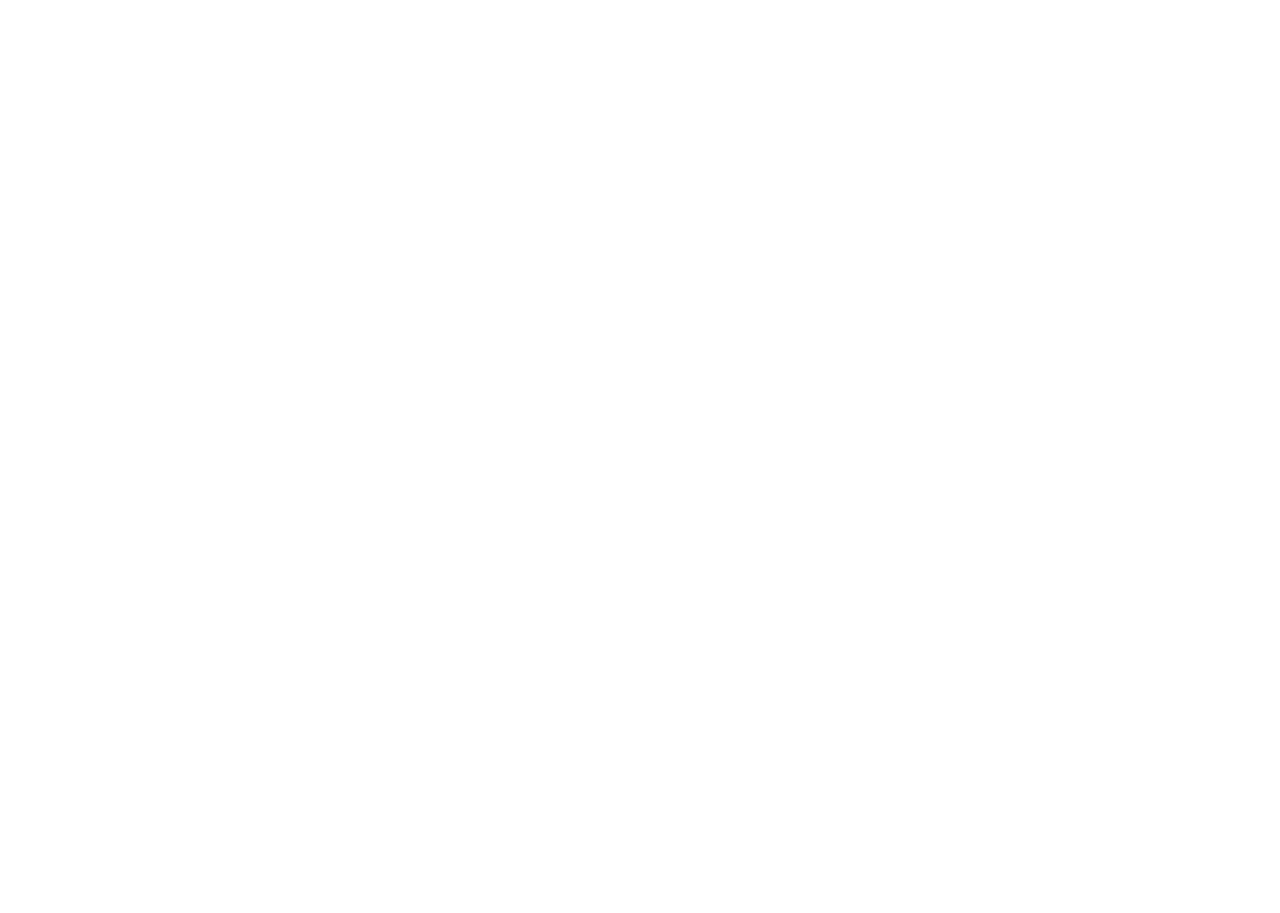
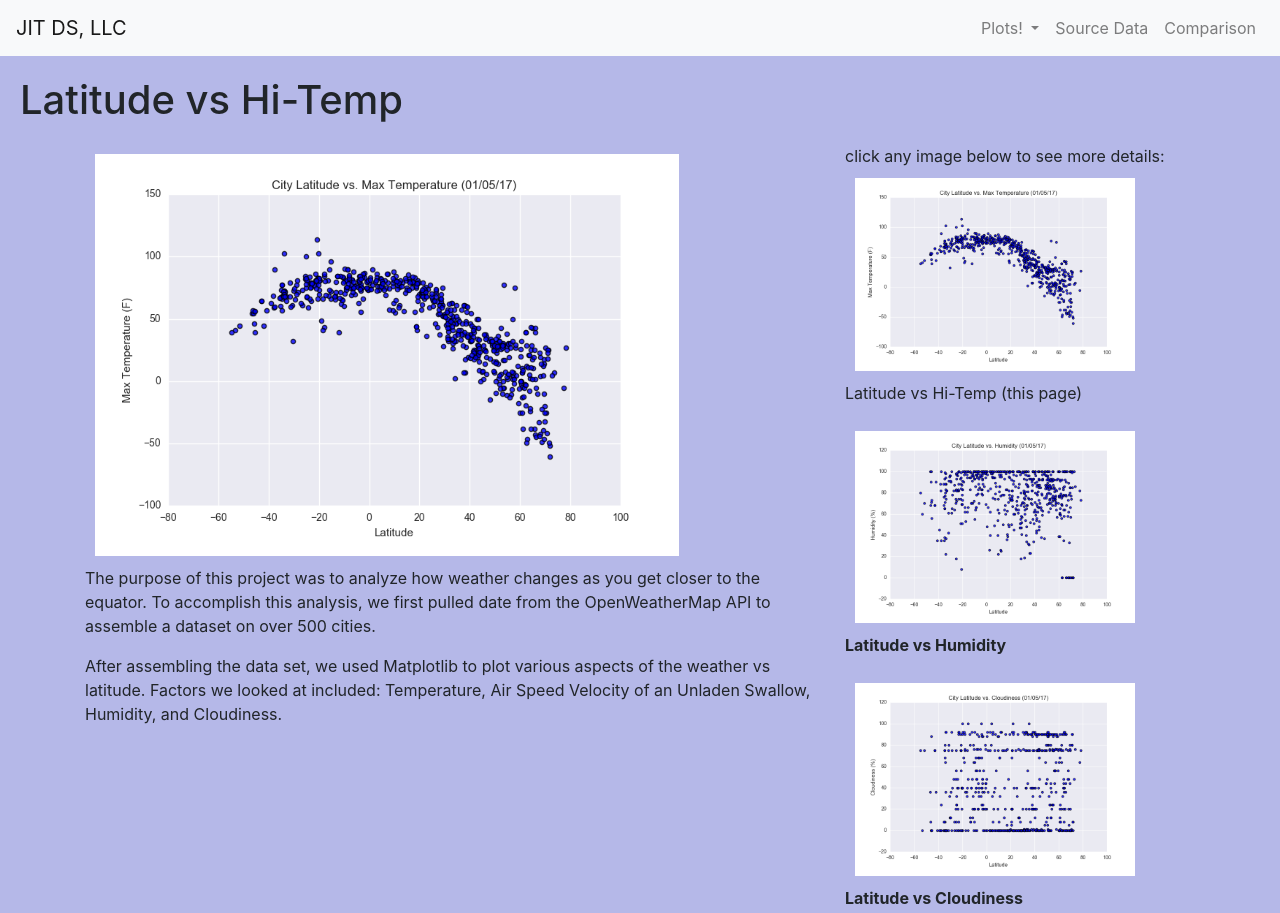
Before and after one commit to d4t4Guy/Web-Design-Challenge, a plain HTML site: page vMax-temp.html in a window 1280 px wide. Shown: the top 913 px of the page. Before the commit the page ends 800 px from the top, so only its background shows below. Drawn offline with nearby package versions, Linux system fonts and the light colour scheme.

Commit message:
Good afternoon!

```diff
--- a/style.css
+++ b/style.css
@@ -33,8 +33,8 @@
 
 
 
-
-
+/*Giving the heading some padding so it's not at the very left edge of the viewport*/
+h1{margin: 20px;}
 
 /* Giving the body a pleasing background color*/
 
@@ -48,17 +48,25 @@ body {background: #B5B8E8;}
 
 /*floating image to left and resizing relative to container, so it fits within column*/
 .image img {
-    float:left;
-    max-width: 50%;
+    /*float:left; --to allow text to wrap around image*/
+    max-width: 75%;
     max-height: Auto;
 }
 
 .sidebar_image img {
-    float:right;
-    max-width: 80%;
-    max-height: Auto;
+  margin-right: auto;
+  margin-left: auto;
+  margin: 10px;
+  max-width: 80%;
+  max-height: Auto;
 }
 
+.feature_image img {
+  float:none;
+  margin: 10px;
+  max-width: 80%;
+  max-height: Auto;
+}
 
 /*Media queries for responsive text, source: https://getbootstrap.com/docs/4.0/content/typography/   */
 html {
--- a/vMax-temp.html
+++ b/vMax-temp.html
@@ -0,0 +1,103 @@
+<!DOCTYPE html>
+<html lang="en">
+
+<head>
+  <!-- Required meta tags for Bootstrap -->
+  <meta charset="utf-8">
+ <!-- <meta name="viewport" content="width=device-width, initial-scale=1, shrink-to-fit=no"> -->
+
+  <title>Temperature by Latitude</title>
+
+  <!--Bootstrap-->
+<link rel="stylesheet" href="https://stackpath.bootstrapcdn.com/bootstrap/4.3.1/css/bootstrap.min.css" integrity="sha384-ggOyR0iXCbMQv3Xipma34MD+dH/1fQ784/j6cY/iJTQUOhcWr7x9JvoRxT2MZw1T" crossorigin="anonymous">
+
+<!--Custom styles-->
+<link rel="stylesheet" href="style.css">
+</head>
+
+<body>
+  <nav class="navbar navbar-expand-lg navbar-light bg-light">
+    <a class="navbar-brand" href="index.html">JIT DS, LLC</a>
+    <button class="navbar-toggler" type="button" data-toggle="collapse" data-target="#navbarSupportedContent" aria-controls="navbarSupportedContent" aria-expanded="false" aria-label="Toggle navigation">
+      <span class="navbar-toggler-icon"></span>
+    </button>
+    <div class="collapse navbar-collapse" id="navbarSupportedContent">
+      <ul class="navbar-nav mr-auto">
+      </ul>
+
+    </div>
+    <!--Need separate division to align some links on the right. cf, https://stackoverflow.com/questions/19733447/bootstrap-navbar-with-left-center-or-right-aligned-items/20362024-->
+    <div class="collapse navbar-collapse" id="navbarSupportedContent">
+      <ul class="navbar-nav ml-auto">
+        <li class="nav-item dropdown">
+          <a class="nav-link dropdown-toggle" href="#" id="navbarDropdown" role="button" data-toggle="dropdown" aria-haspopup="true" aria-expanded="false">
+            Plots!
+          </a>
+          <div class="dropdown-menu" aria-labelledby="navbarDropdown">
+            <a class="dropdown-item" href="vClouds.html">Clouds</a>
+            <a class="dropdown-item" href="vHumidity.html">Humidity</a>
+            <a class="dropdown-item" href="vMax-temp.html">Maximum Temp</a>
+            <a class="dropdown-item" href="vWind-speed.html">Wind Speed</a>
+
+
+
+        <li class="nav-item">
+          <a class="nav-link" href="data.html">Source Data</a>
+        </li>
+        <li class="nav-item">
+          <a class="nav-link" href="comparison.html">Comparison</a>
+        </li>
+      </ul>
+  </div>
+  </nav>
+  <header class="header">
+    <h1>Latitude vs Hi-Temp</h1>
+  </header>
+  <main>
+    <div class="container">
+      <div class="row">
+        <div class="col-md-8">
+           <div class="feature_image">
+              <img src="Images/Fig1.png">
+            </div>
+
+           <p> The purpose of this project was to analyze how weather changes as you get closer to the equator.  To accomplish this analysis, we first pulled date from the OpenWeatherMap API to assemble a dataset on over 500 cities.</p>
+          <p> After assembling the data set, we used Matplotlib to plot various aspects of the weather vs latitude. Factors we looked at included: Temperature, Air Speed Velocity of an Unladen Swallow, Humidity, and Cloudiness. </p>
+           </div>
+
+        <div class="col-md-4">
+            click any image below to see more details:
+            <div class = "sidebar_image">
+                <figure>
+                    <a href="vMax-temp.html"><img src="Images/Fig1.png"></a>
+                    <figcaption>Latitude vs Hi-Temp (this page)</figcaption>
+                </figure>
+
+                <figure>
+                    <a href="vHumidity.html"><img src="Images/Fig2.png"></a>
+                    <figcaption><strong>Latitude vs Humidity</strong></figcaption>
+                </figure>
+
+                <figure>
+                    <a href="vClouds.html"><img src="Images/Fig3.png"></a>
+                    <figcaption><strong>Latitude vs Cloudiness</strong></figcaption>
+                </figure>
+
+                <figure>
+                    <a href="vWind-speed.html"><img src="Images/Fig4.png"></a>
+                    <figcaption>Latitude vs Wind-speed</figcaption>
+                </figure>
+            </div>
+
+
+
+
+        </div>
+        </div>
+    </div>
+  </main>
+<!--Scripts required to make the navbar dropdown menu functional, pulled from bootstrap instructor demo (activity 11-3-5)-->
+  <script src="https://code.jquery.com/jquery-3.3.1.slim.min.js" integrity="sha384-q8i/X+965DzO0rT7abK41JStQIAqVgRVzpbzo5smXKp4YfRvH+8abtTE1Pi6jizo" crossorigin="anonymous"></script>
+  <script src="https://stackpath.bootstrapcdn.com/bootstrap/4.3.1/js/bootstrap.min.js" integrity="sha384-JjSmVgyd0p3pXB1rRibZUAYoIIy6OrQ6VrjIEaFf/nJGzIxFDsf4x0xIM+B07jRM" crossorigin="anonymous"></script>
+  </body>
+</html>
```
Also changed, not shown: index.html (+4 -4 lines).
